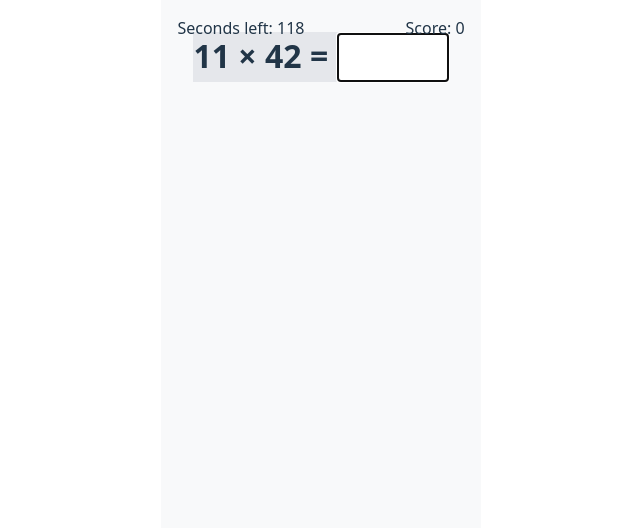
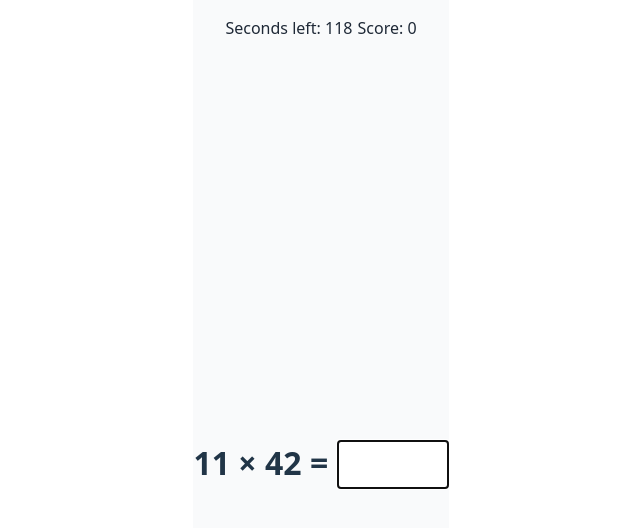
Before and after one commit to Bobby-Krishnan/ThinkFast, a React (Vite) app: page / in a window 1280 px wide. Both pictures are taken after a click on the button "Start". Shown: the top 528 px of the page, without its empty margins (319-959 px from the left). Built offline with nearby package versions, Linux system fonts and the light colour scheme.

Commit message:
changed positon of ui elements on the game screen

```diff
--- a/src/Game.jsx
+++ b/src/Game.jsx
@@ -39,7 +39,9 @@ function Game({ settings, onGameEnd }) {
     Math.floor(Math.random() * (max - min + 1)) + min;
 
   const generateQuestion = () => {
-    const ops = Object.keys(settings.operations).filter((op) => settings.operations[op]);
+    const ops = Object.keys(settings.operations).filter(
+      (op) => settings.operations[op]
+    );
     const op = ops[Math.floor(Math.random() * ops.length)];
 
     let a, b, answer, text;
@@ -81,9 +83,10 @@ function Game({ settings, onGameEnd }) {
         break;
       }
 
-      default:
-        text = `1 + 1`;
+      default: {
+        text = "1 + 1";
         answer = 2;
+      }
     }
 
     setQuestion(text);
@@ -98,7 +101,6 @@ function Game({ settings, onGameEnd }) {
     generateQuestion();
   }, []);
 
-  // ✅ Auto-advance on correct input
   useEffect(() => {
     if (parseInt(input) === correctAnswer) {
       setScore((s) => s + 1);
@@ -107,23 +109,36 @@ function Game({ settings, onGameEnd }) {
   }, [input]);
 
   return (
-    <div style={{ padding: "2rem", minHeight: "100vh", position: "relative" }}>
-      <div style={{ position: "absolute", top: "1rem", left: "1rem" }}>
-        Seconds left: {timeLeft}
-      </div>
-      <div style={{ position: "absolute", top: "1rem", right: "1rem" }}>
-        Score: {score}
+    <div style={{ position: "relative", minHeight: "100vh", backgroundColor: "#f9fafb" }}>
+      {/* Top bar */}
+      <div
+        style={{
+          position: "absolute",
+          top: 0,
+          left: 0,
+          right: 0,
+          padding: "1rem 2rem",
+          display: "flex",
+          justifyContent: "space-between",
+          fontSize: "1rem",
+          fontWeight: "500",
+          color: "#1f2937",
+        }}
+      >
+        <div>Seconds left: {timeLeft}</div>
+        <div>Score: {score}</div>
       </div>
 
+      {/* Centered input */}
       <div
         style={{
           display: "flex",
           justifyContent: "center",
           alignItems: "center",
-          height: "100%",
+          minHeight: "100vh",
+          paddingTop: "4rem",
           fontSize: "2rem",
           fontWeight: "bold",
-          backgroundColor: "#e5e7eb",
         }}
       >
         <label>
```
